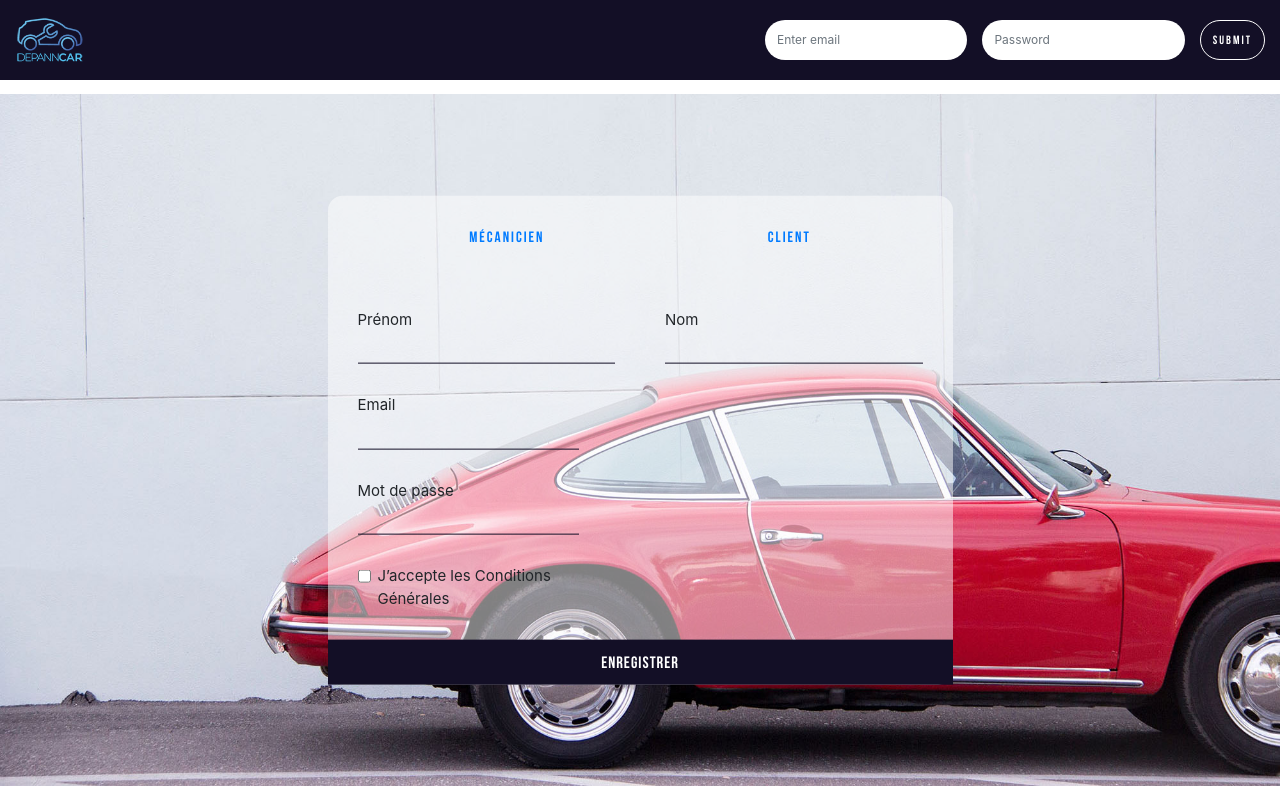
After one commit to mathvelous/Groupe-Depanncar, a PHP site: page /views/form-client.php in a window 1280 px wide. The commit adds this page. Run offline with PHP 8.4, Linux system fonts and the light colour scheme; some libraries are stand-ins or nearby versions.

Commit message:
formulaires clients et mécano

```diff
--- a/assets/css/main.css
+++ b/assets/css/main.css
@@ -35,10 +35,8 @@ h1{
     text-transform: uppercase;
 }
 
-.white-square{
+.rgba-white{
     background-color: rgba(255, 255, 255, 0.5);
-    height: 300px;
-    width: 100%;
     border-radius: 15px;
 }
 
@@ -46,4 +44,73 @@ h1{
     position: relative;
     top: 50%;
     transform: translateY(-50%);
+    margin-left: 5%;
+    margin-right: 5%;
 }
+
+#form-mecano{
+    position: relative;
+    top: 50%;
+    transform: translateY(-50%);
+    margin-left: 25%;
+    margin-right: 25%;
+}
+
+#form-mecano input{
+    background-color: transparent;
+    border-bottom: 1px solid #130F26;
+    border-radius: 0;
+    padding: 0;
+}
+
+
+#form-mecano button[type='submit']{
+    margin-top: 30px;
+    border-radius: 0;
+    border: none;
+    width: 100%;
+    background-color: #130F26;
+    padding: 10px;
+    font-size: 1.1em;
+    letter-spacing: 1px;
+    color: #ffffff;
+}
+
+#form-mecano .form-group{
+    margin-bottom: 30px;
+}
+
+#form-mecano form{
+    margin-top: 30px;
+}
+
+form .first-part{
+    display: flex;
+    padding-left: 30px;
+    padding-right: 30px;
+}
+form .first-part .form-group:first-child{
+    margin-right: 50px;
+}
+
+form .first-part .form-group{
+    width: 95%
+}
+
+form .last-part{
+    width: 45%;
+    padding-left: 30px;
+    padding-right: 30px;
+}
+
+.choice-form{
+    display: flex;
+    justify-content: space-around;
+    padding: 30px;
+}
+
+.choice-home{
+    display: flex;
+    justify-content: space-around;
+    padding: 30px;
+}
--- /dev/null
+++ b/views/form-client.php
@@ -0,0 +1,72 @@
+<!DOCTYPE html>
+<html lang="fr">
+<head>
+    <meta charset="UTF-8">
+    <title>Depanncar</title>
+
+    <link rel="stylesheet" href="https://maxcdn.bootstrapcdn.com/bootstrap/4.0.0/css/bootstrap.min.css" integrity="sha384-Gn5384xqQ1aoWXA+058RXPxPg6fy4IWvTNh0E263XmFcJlSAwiGgFAW/dAiS6JXm" crossorigin="anonymous">
+    <link rel="stylesheet" href="../assets/css/main.css">
+    <link rel="stylesheet" href="../assets/css/headers.css">
+
+    <script src="https://code.jquery.com/jquery-3.2.1.slim.min.js" integrity="sha384-KJ3o2DKtIkvYIK3UENzmM7KCkRr/rE9/Qpg6aAZGJwFDMVNA/GpGFF93hXpG5KkN" crossorigin="anonymous"></script>
+    <script src="https://cdnjs.cloudflare.com/ajax/libs/popper.js/1.12.3/umd/popper.min.js" integrity="sha384-vFJXuSJphROIrBnz7yo7oB41mKfc8JzQZiCq4NCceLEaO4IHwicKwpJf9c9IpFgh" crossorigin="anonymous"></script>
+    <script src="https://maxcdn.bootstrapcdn.com/bootstrap/4.0.0-beta.2/js/bootstrap.min.js" integrity="sha384-alpBpkh1PFOepccYVYDB4do5UnbKysX5WZXm3XxPqe5iKTfUKjNkCk9SaVuEZflJ" crossorigin="anonymous"></script>
+</head>
+<body>
+<?php
+include 'header-conn.html';
+?>
+<main class="container-fluid">
+    <div id="form-mecano" class="rgba-white">
+        <div class="choice-form">
+            <a href="form-mecano.php">Mécanicien</a>
+            <a href="#">Client</a>
+        </div>
+        <form class="">
+            <div class="first-part">
+                <div class="form-group">
+                    <label for="firstname">Prénom</label>
+                    <input type="text" class="form-control" id="firstname" aria-describedby="firstnameHelp">
+                </div>
+                <div class="form-group">
+                    <label for="lastname">Nom</label>
+                    <input type="text" class="form-control" id="lastname" aria-describedby="lastnameHelp">
+                </div>
+            </div>
+            <div class="last-part">
+                <div class="form-group">
+                    <label for="email">Email</label>
+                    <input type="email" class="form-control" id="email" aria-describedby="emailHelp">
+                </div>
+                <div class="form-group">
+                    <label for="password">Mot de passe</label>
+                    <input type="password" class="form-control" id="password">
+                </div>
+                <div class="form-check">
+                    <input type="checkbox" class="form-check-input" id="checkbox">
+                    <label class="form-check-label" for="checkbox">J’accepte les Conditions Générales</label>
+                </div>
+            </div>
+            <button type="submit" class="btn">Enregistrer</button>
+        </form>
+    </div>
+</main>
+
+<script>
+    var form = $('#formMecano');
+    //au submit je lance une fonction
+    form.submit(function(e){
+        e.preventDefault() //je ne lance pas la fonction par défaut (la page ne se recharge pas)
+
+        //ajax relie back et front sans recharger la page
+        //je lance une méthode ajax
+        var data = $(this).serialize();
+        $.ajax({
+            method : 'POST',
+            url : 'app.php',
+            data : data, /*{name = valeur}*/
+            dataType :"json",
+        })
+</script>
+</body>
+</html>
--- a/header-conn.html
+++ b/views/header-conn.html
@@ -1,5 +1,5 @@
 <!doctype html>
-<html lang="en">
+<html lang="fr">
 <head>
     <meta charset="UTF-8">
     <meta name="viewport"
@@ -8,8 +8,8 @@
     <title>Document</title>
 
     <link rel="stylesheet" href="https://maxcdn.bootstrapcdn.com/bootstrap/4.0.0/css/bootstrap.min.css" integrity="sha384-Gn5384xqQ1aoWXA+058RXPxPg6fy4IWvTNh0E263XmFcJlSAwiGgFAW/dAiS6JXm" crossorigin="anonymous">
-    <link rel="stylesheet" href="assets/css/main.css">
-    <link rel="stylesheet" href="assets/css/headers.css">
+    <link rel="stylesheet" href="../assets/css/main.css">
+    <link rel="stylesheet" href="../assets/css/headers.css">
 
     <script src="https://code.jquery.com/jquery-3.2.1.slim.min.js" integrity="sha384-KJ3o2DKtIkvYIK3UENzmM7KCkRr/rE9/Qpg6aAZGJwFDMVNA/GpGFF93hXpG5KkN" crossorigin="anonymous"></script>
     <script src="https://cdnjs.cloudflare.com/ajax/libs/popper.js/1.12.3/umd/popper.min.js" integrity="sha384-vFJXuSJphROIrBnz7yo7oB41mKfc8JzQZiCq4NCceLEaO4IHwicKwpJf9c9IpFgh" crossorigin="anonymous"></script>
@@ -20,7 +20,7 @@
 <header>
     <nav>
         <div class="logo">
-            <a href=""><img src="assets/images/logo.png" alt="Logo Depanncar"></a>
+            <a href="../index.php"><img src="../assets/images/logo.png" alt="Logo Depanncar"></a>
         </div>
     </nav>
     <form id="form-conn">
```
Also changed, not shown: index.php (+20 -6 lines), views/form-mecano.php (added, +77 -0 lines), views/map.html (+448 -0 lines), assets/images/chat.png (added), views/header-client.html (renamed from header-client.html), views/header-mecano.html (renamed from header-mecano.html), 2 other files.
